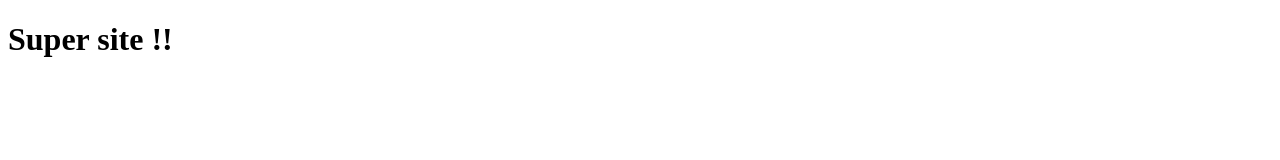
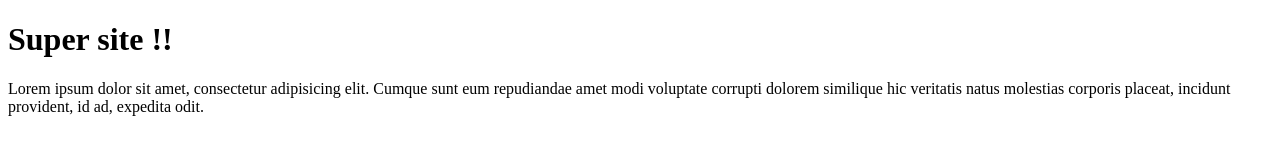
Before and after one commit to pjehan/dc2grp1, a plain HTML site: page index.html in a window 1280 px wide. Drawn offline with Linux system fonts and the light colour scheme.

Commit message:
Ajout d'un paragraphe

```diff
--- a/index.html
+++ b/index.html
@@ -8,5 +8,7 @@
 
     <h1>Super site !!</h1>
 
+    <p>Lorem ipsum dolor sit amet, consectetur adipisicing elit. Cumque sunt eum repudiandae amet modi voluptate corrupti dolorem similique hic veritatis natus molestias corporis placeat, incidunt provident, id ad, expedita odit.</p>
+
   </body>
 </html>
```
